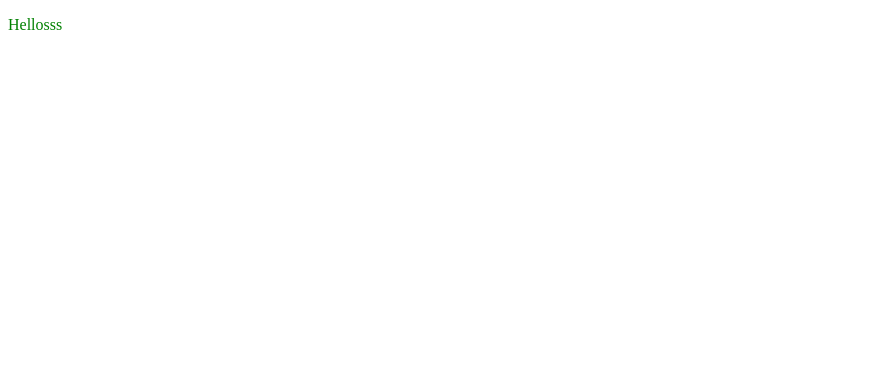
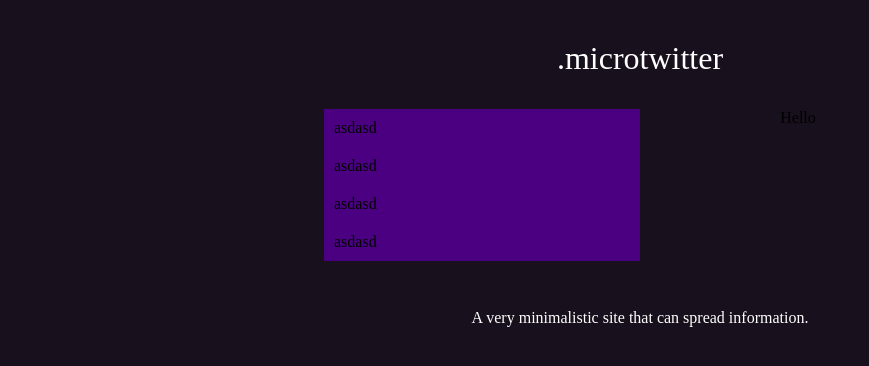
Before and after one commit to antonioganea/microtwitter, a website: page index.html in a window 1280 px wide. Shown: the whole page, without its empty margins (0-869 px from the left). Drawn offline with Linux system fonts and the light colour scheme; files that its build step writes are made by us from their sources; files whose address does not match are found by name; a web font is replaced by a local one.

Commit message:
Some css

```diff
--- a/index.html
+++ b/index.html
@@ -7,9 +7,37 @@
     <link rel="stylesheet" type="text/css" href="/static/index.css">
 </head>
 <body>
-    <p>
-        Hellosss
-    </p>
+    <div class="container">
+        <div class="header">
+            .microtwitter
+        </div>
+        <div class="middle">
+            <div class="tweet-container">
+                <div class="tweet">
+                    asdasd
+                </div>
+
+                <div class="tweet">
+                    asdasd
+                </div>
+                <div class="tweet">
+                    asdasd
+                </div>
+                <div class="tweet">
+                    asdasd
+                </div>
+            </div>
+            <div class="rightside">
+                <div>
+                    Hello
+                </div>
+            </div>
+        </div>
+
+        <div class="footer">
+            A very minimalistic site that can spread information.
+        </div>
+    </div>
 
     <script src="/static/index.js"></script>
 </body>
--- a/public/index.css
+++ b/public/index.css
@@ -1,5 +1,71 @@
 /* CSS file */
 
-p{
-    color:green;
+@font-face {
+    font-family: bariol;
+    src: url(bariol.otf);
+  }
+
+body {
+    display:flex;
+    justify-content: center;
+    background-color: rgb(24, 17, 29);
+    font-family: bariol;
 }
+
+.container {
+    display: flex;
+    flex-direction: column;
+    justify-content: space-evenly;
+    width: 50%;
+}
+
+.header {
+    /*background: dodgerblue;*/
+    text-align: center;
+    padding-top: 2rem;
+    padding-bottom: 2rem;
+    font-size: xx-large;
+    color: white;
+  }
+
+.footer {
+    padding-top: 3rem;
+    text-align: center;
+    color: white;
+}
+
+.middle {
+    display: flex;
+    flex-direction: row;
+}
+
+.rightside {
+    display:flex;
+    width: 100%;
+    justify-content: space-around;
+}
+
+.tweet-container {
+    display: flex;
+    flex-direction: column;
+    justify-content: space-around;
+    background-color: indigo;
+    width: 100%;
+}
+
+.tweet {
+    padding: 10px;
+}
+
+@media only screen and (max-width: 600px) {
+    .container {
+      width: 100%;
+    }
+    .middle {
+        flex-direction: column;
+        font-size: larger;
+    }
+    .rightside {
+        background-color: red;
+    }
+  }
```
Also changed, not shown: public/bariol.otf (added).
